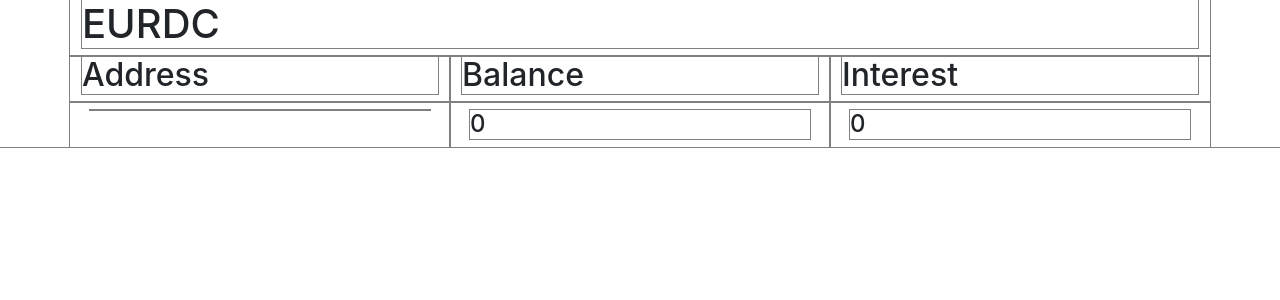
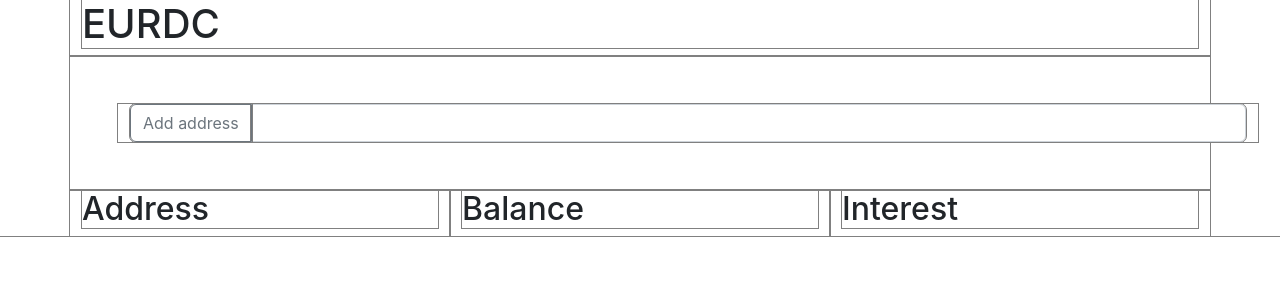
Before and after one commit to NicoTollenaar/interest-bearing-token, a React (Create React App) app: page / in a window 1280 px wide. Shown: the top 300 px of the page. Built offline with nearby package versions, Linux system fonts and the light colour scheme.

Commit message:
working with address and other arrays. but still a bit unstable, now going to add transfer functionality

```diff
--- a/src/App.js
+++ b/src/App.js
@@ -2,6 +2,8 @@ import Container from "react-bootstrap/Container";
 import Row from "react-bootstrap/Row";
 import Col from "react-bootstrap/Col";
 import Button from "react-bootstrap/Button";
+import InputGroup from "react-bootstrap/InputGroup";
+import FormControl from "react-bootstrap/FormControl";
 import { useState, useEffect } from "react";
 import { ethers } from "ethers";
 import contractAddressJSON from "./constants.json";
@@ -9,9 +11,10 @@ import EURDCJSON from "./artifacts/contracts/EURDC.sol/EURDC.json";
 const contractAddress = contractAddressJSON.rinkeby;
 const abi = EURDCJSON.abi;
 function App() {
-  const [address, setAddress] = useState("");
-  const [balance, setBalance] = useState(0);
-  const [interest, setInterest] = useState(0);
+  const [addresses, setAddresses] = useState([]);
+  const [signerAddress, setSignerAddress] = useState("");
+  const [balances, setBalances] = useState([]);
+  const [interestAmounts, setInterestAmounts] = useState([]);
   const [chainId, setChainId] = useState(0);
 
   useEffect(() => {
@@ -20,63 +23,118 @@ function App() {
     );
   }, []);
 
-  useEffect(() => {
-    if (typeof window.ethereum !== "undefined") {
-      window.ethereum.on("accountsChanged", (accounts) => {
-        setAddress(accounts[0]);
-      });
-      window.ethereum.on("chainChanged", (chainId) => {
-        setChainId(chainId);
-      });
-    } else {
-      alert("Install MetaMask");
-    }
-  }, []);
+  // useEffect(() => {
+  //   if (typeof window.ethereum !== "undefined") {
+  //     window.ethereum.on("accountsChanged", (accounts) => {
+  //       setSignerAddress(accounts[0]);
+  //       console.log(
+  //         "In changedAccount OUTSIDE forbidden if block, logging accounts, accounts[0], addresses, and indexOf:",
+  //         accounts,
+  //         accounts[0],
+  //         addresses,
+  //         addresses.indexOf(accounts[0])
+  //       );
+  //       console.log(
+  //         "Just before forbidden if in changeaccount block, logging addresses:",
+  //         addresses
+  //       );
+  //       if (addresses.indexOf(accounts[0]) === -1) {
+  //         console.log(
+  //           "In changedAccount IN forbidden if block, logging accounts, accounts[0], addresses, and indexOf:",
+  //           accounts,
+  //           accounts[0],
+  //           addresses,
+  //           addresses.indexOf(accounts[0])
+  //         );
+  //         setAddresses((addresses) => addresses.concat(accounts[0]));
+  //       }
+  //     });
+  //     window.ethereum.on("chainChanged", (chainId) => {
+  //       setChainId(chainId);
+  //     });
+  //   } else {
+  //     alert("Install MetaMask");
+  //   }
+  // }, [addresses]);
 
   useEffect(() => {
     if (typeof window.ethereum !== "undefined") {
-      getBalanceAndInterest().catch((err) => console.log(err));
+      getBalancesAndInterestAmounts().catch((err) =>
+        console.log("Logging err in catch block after getbalances:", err)
+      );
     } else {
       console.log("Install MetaMask");
     }
-  }, [address]);
+  }, [addresses]);
 
   async function connectMetaMask() {
     try {
       const accounts = await window.ethereum.request({
         method: "eth_requestAccounts",
       });
-      setAddress(accounts[0]);
-      console.log("accounts[0]:", accounts[0]);
-      console.log("address:", address);
+      if (addresses.indexOf(accounts[0]) === -1) {
+        console.log(
+          "In connectMetaMask in forbidden if block, logging accounts[0] and addresses, and indexOf:",
+          accounts[0],
+          addresses,
+          addresses.indexOf(accounts[0])
+        );
+        setAddresses((addresses) => addresses.concat(accounts[0]));
+      }
+      setSignerAddress(accounts[0]);
+      console.log("In connectMetaMask, logging accounts[0]:", accounts[0]);
+      console.log("In connectMetaMask, loggingaddresses:", addresses);
     } catch (error) {
       console.log("Error in connectMetaMask, logging error: ", error);
     }
   }
 
-  async function getBalanceAndInterest() {
+  async function getBalancesAndInterestAmounts() {
     const provider = new ethers.providers.Web3Provider(window.ethereum);
+    console.log("In getBalances, logging provider:", provider);
     const signer = provider.getSigner();
-    const EURDC = new ethers.Contract(contractAddress, abi, signer);
-    console.log("signer.getAddress():", await signer.getAddress());
-    console.log("address:", address);
+    console.log("In getBalances, logging signer:", signer);
+    const EURDC = new ethers.Contract(contractAddress, abi, provider);
     console.log("EURDC:", EURDC);
     let amount, interimInterest;
+    console.log("Getbalances called, logging addresses:", addresses);
+    addresses.forEach(async (address, index) => {
       amount = await EURDC.balanceOf(address);
-    console.log("amount:", ethers.utils.formatUnits(amount, 18));
-    setBalance(ethers.utils.formatUnits(amount, 18));
+      setBalances((balances) => {
+        let copy = [...balances];
+        copy[index] = ethers.utils.formatUnits(amount, 18);
+        return copy;
+      });
+      console.log(`balances[]:`, ethers.utils.formatUnits(amount, 18));
       setInterval(async () => {
         interimInterest = await EURDC.callStatic.updateInterest(
           address,
           Math.floor(Date.now() / 1000)
         );
         console.log(
-        "interimInterest:",
+          "interimInterest[]:",
           ethers.utils.formatUnits(interimInterest, 27)
         );
-      setInterest(ethers.utils.formatUnits(interimInterest, 27));
+        setInterestAmounts((interestAmounts) => {
+          let copy = [...interestAmounts];
+          copy[index] = ethers.utils.formatUnits(interimInterest, 27);
+          return copy;
+        });
       }, 1000);
+    });
   }
+
+  function handleClick(e) {
+    const newAddress = document.getElementById("inputfield").value;
+    console.log("In handleClick, logging newAddress:", newAddress);
+
+    if (addresses.indexOf(newAddress) === -1) {
+      setAddresses((addresses) => addresses.concat(newAddress));
+    }
+    console.log("In handlesubmit, logging addresses:", addresses);
+  }
+
+  console.log("Outside functions, logging addresses:", addresses);
 
   return (
     <>
@@ -85,6 +143,26 @@ function App() {
           <Col>
             <h1>EURDC</h1>
           </Col>
+        </Row>
+        <Row>
+          <InputGroup className="m-5">
+            <Button
+              variant="outline-secondary"
+              id="button-addon1"
+              type="button"
+              onClick={handleClick}
+            >
+              Add address
+            </Button>
+            <FormControl
+              aria-label="Example text with button addon"
+              aria-describedby="basic-addon1"
+              id="inputfield"
+              // onChange={(e) =>
+              //   setAddresses((addresses) => addresses.concat(e.target.value))
+              // }
+            />
+          </InputGroup>
         </Row>
         <Row>
           <Col>
@@ -97,17 +175,19 @@ function App() {
             <h2>Interest</h2>
           </Col>
         </Row>
-        <Row>
+        {addresses.map((address, index) => (
+          <Row key={index}>
             <Col>
               <h4 className="m-2">{address}</h4>
             </Col>
             <Col>
-            <h4 className="m-2">{balance}</h4>
+              <h4 className="m-2">{balances[index]}</h4>
             </Col>
             <Col>
-            <h4 className="m-2">{interest}</h4>
+              <h4 className="m-2">{interestAmounts[index]}</h4>
             </Col>
           </Row>
+        ))}
       </Container>
     </>
   );
--- a/src/index.js
+++ b/src/index.js
@@ -1,15 +1,11 @@
-import React from 'react';
-import ReactDOM from 'react-dom/client';
-import './index.css';
-import App from './App';
-import reportWebVitals from './reportWebVitals';
+import React from "react";
+import ReactDOM from "react-dom/client";
+import "./index.css";
+import App from "./App";
+import reportWebVitals from "./reportWebVitals";
 
-const root = ReactDOM.createRoot(document.getElementById('root'));
-root.render(
-  <React.StrictMode>
-    <App />
-  </React.StrictMode>
-);
+const root = ReactDOM.createRoot(document.getElementById("root"));
+root.render(<App />);
 
 // If you want to start measuring performance in your app, pass a function
 // to log results (for example: reportWebVitals(console.log))
```
Lines whose indentation alone changed are shown as unchanged.
